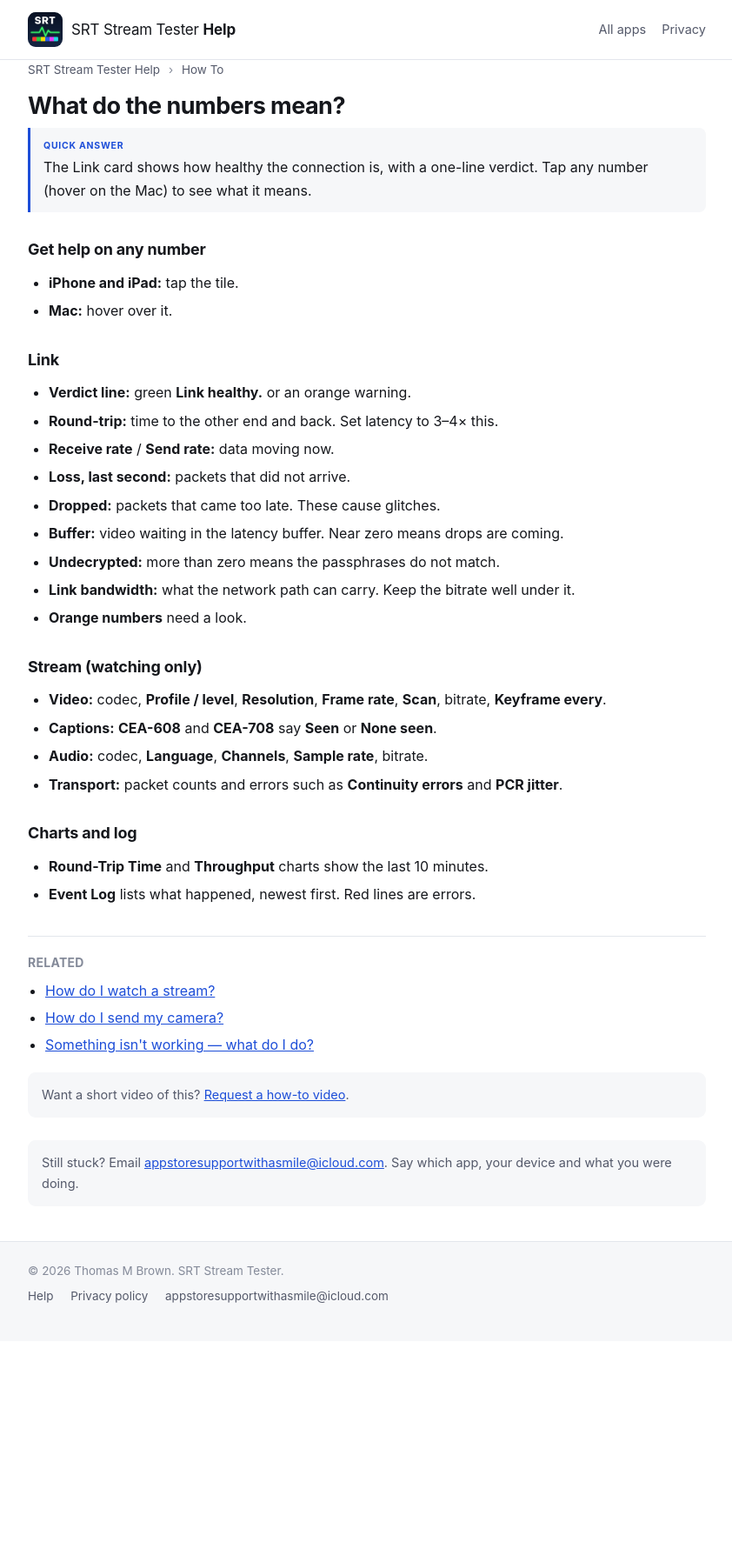
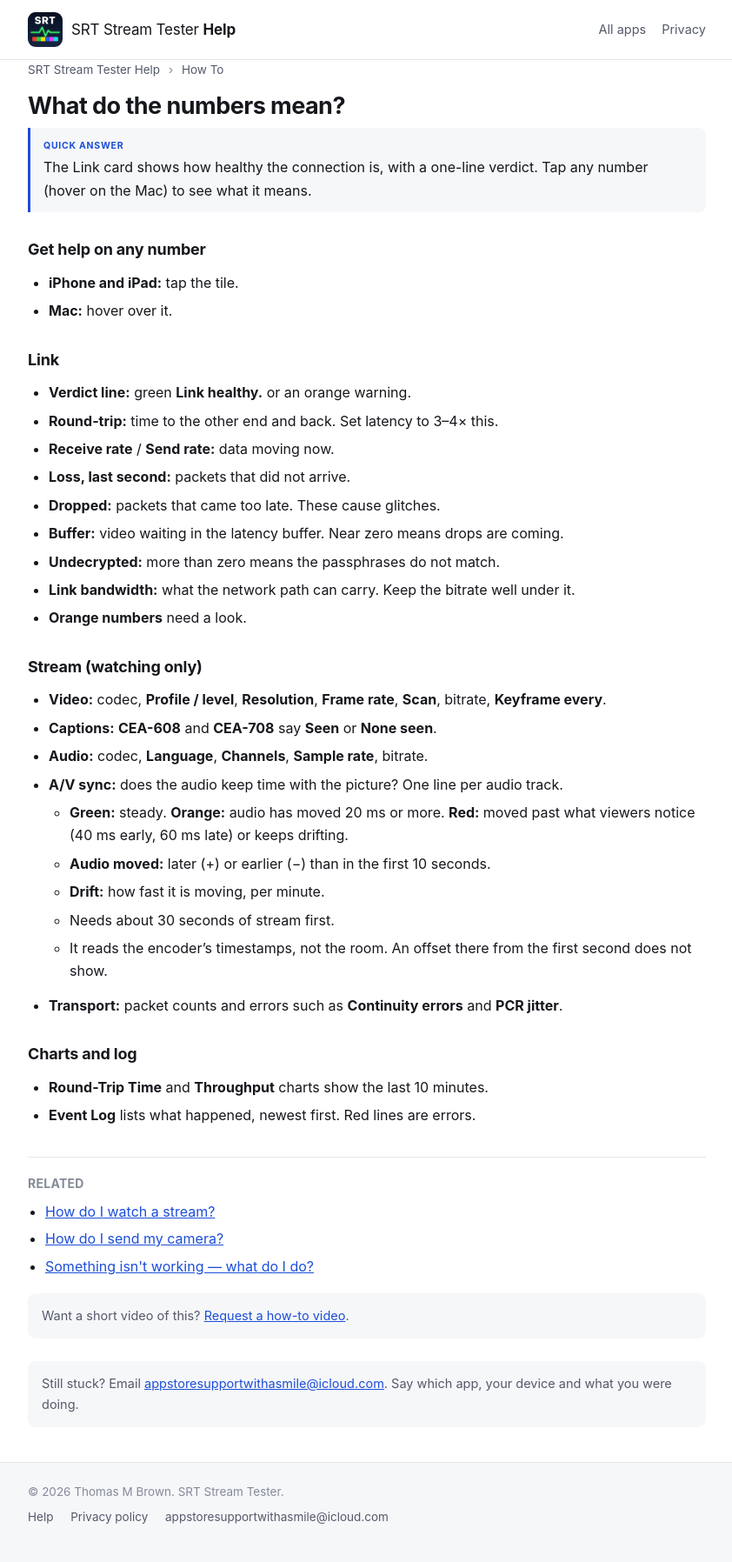
Before and after one commit to mytombrown/team-assist-help, a Jekyll site: the page built from _guides/srtstreamtester/read-the-numbers.md, in a window 1280 px wide. Shown: the whole page at 87% size, without its empty margins (218-1060 px from the left). Built offline with Jekyll 4.4.1, drawn with Linux system fonts in a browser that asks for light colours; before the commit the page ends 1542 px from its top, so only the background shows below that.

Commit message:
SRT Tester Build 2: A/V sync on the Stream card — audio moved, drift, green/orange/red (SRT-1104)

```diff
--- a/_guides/srtstreamtester/read-the-numbers.md
+++ b/_guides/srtstreamtester/read-the-numbers.md
@@ -3,7 +3,7 @@
 app: srtstreamtester
 category: how-to
 order: 3
-tags: "stats, statistics, link, health, verdict, round-trip, rtt, loss, dropped, buffer, undecrypted, bandwidth, bitrate, codec, resolution, frame rate, captions, transport, event log, charts"
+tags: "stats, statistics, link, health, verdict, round-trip, rtt, loss, dropped, buffer, undecrypted, bandwidth, bitrate, codec, resolution, frame rate, captions, a/v sync, lip sync, audio drift, transport, event log, charts"
 quick: "The Link card shows how healthy the connection is, with a one-line verdict. Tap any number (hover on the Mac) to see what it means."
 related:
   - watch-a-stream
@@ -33,6 +33,12 @@
 - **Video:** codec, **Profile / level**, **Resolution**, **Frame rate**, **Scan**, bitrate, **Keyframe every**.
 - **Captions:** **CEA-608** and **CEA-708** say **Seen** or **None seen**.
 - **Audio:** codec, **Language**, **Channels**, **Sample rate**, bitrate.
+- **A/V sync:** does the audio keep time with the picture? One line per audio track.
+  - **Green:** steady. **Orange:** audio has moved 20 ms or more. **Red:** moved past what viewers notice (40 ms early, 60 ms late) or keeps drifting.
+  - **Audio moved:** later (+) or earlier (−) than in the first 10 seconds.
+  - **Drift:** how fast it is moving, per minute.
+  - Needs about 30 seconds of stream first.
+  - It reads the encoder's timestamps, not the room. An offset there from the first second does not show.
 - **Transport:** packet counts and errors such as **Continuity errors** and **PCR jitter**.
 
 ## Charts and log
```
